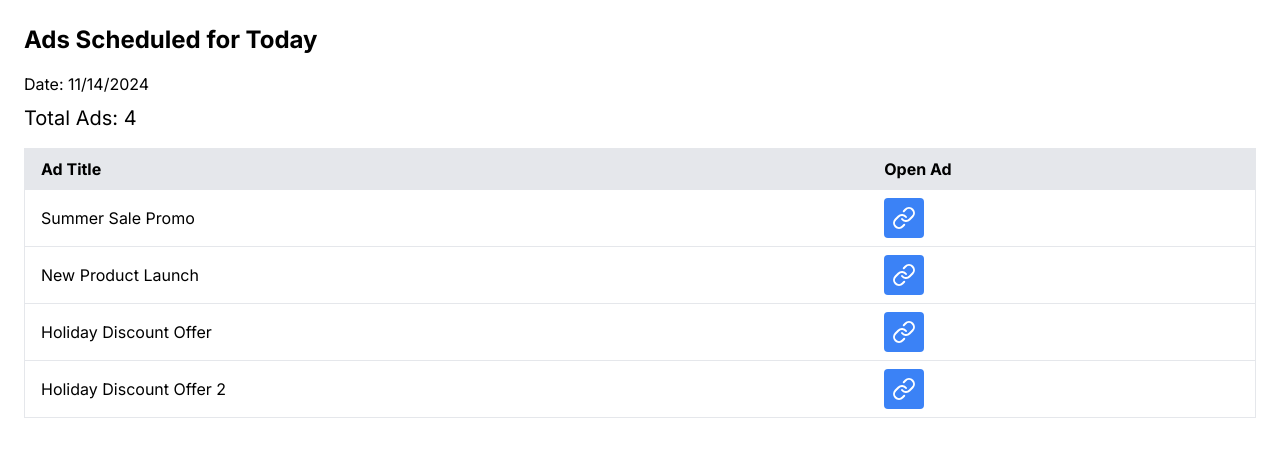
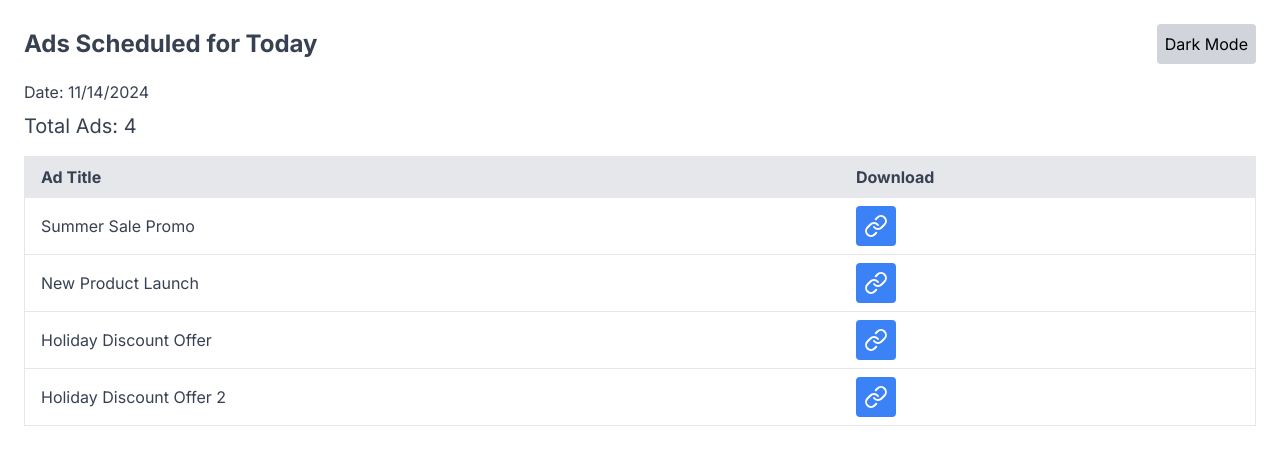
Before and after one commit to pistah-ad/pistah-ssp, a Next.js app: page / in a window 1280 px wide. Shown: the top 464 px of the page. Built offline with nearby package versions, Linux system fonts and the light colour scheme.

Commit message:
add dark mode

```diff
--- a/package.json
+++ b/package.json
@@ -11,6 +11,7 @@
   "dependencies": {
     "@vercel/blob": "^0.26.0",
     "@vercel/speed-insights": "^1.1.0",
+    "autoprefixer": "^10.4.20",
     "next": "^15.0.3",
     "react": "^18",
     "react-dom": "^18",
@@ -24,8 +25,8 @@
     "@types/react-dom": "^18",
     "eslint": "^8",
     "eslint-config-next": "14.2.3",
-    "postcss": "^8",
-    "tailwindcss": "^3.4.1",
+    "postcss": "^8.4.49",
+    "tailwindcss": "^3.4.15",
     "typescript": "5.6.3"
   }
 }
--- a/public/styles/global.css
+++ /dev/null
@@ -1,5 +0,0 @@
-/* styles/globals.css */
-
-@tailwind base;
-@tailwind components;
-@tailwind utilities;
--- a/src/app/components/AdItem.tsx
+++ b/src/app/components/AdItem.tsx
@@ -1,13 +1,16 @@
 import React from "react";
 import { Ad } from "../types/ad";
 import LinkButton from "./shared/LinkButton";
+
 interface AdItemProps {
   ad: Ad;
 }
 
 const AdItem: React.FC<AdItemProps> = ({ ad }) => (
-  <tr>
-    <td className="py-2 px-4 border-b">{ad.title}</td>
+  <tr className="hover:bg-gray-100 dark:hover:bg-gray-700">
+    <td className="py-2 px-4 border-b text-gray-700 dark:text-gray-300">
+      {ad.title}
+    </td>
     <td className="py-2 px-4 border-b">
       <LinkButton link={ad.downloadLink} />
     </td>
--- a/src/app/components/AdList.tsx
+++ b/src/app/components/AdList.tsx
@@ -7,11 +7,15 @@ interface AdListProps {
 }
 
 const AdList: React.FC<AdListProps> = ({ ads }) => (
-  <table className="min-w-full bg-white border">
-    <thead className="bg-gray-200">
+  <table className="min-w-full bg-white dark:bg-gray-800 border dark:border-gray-700">
+    <thead className="bg-gray-200 dark:bg-gray-700">
       <tr>
-        <th className="py-2 px-4 border-b text-left">Ad Title</th>
-        <th className="py-2 px-4 border-b text-left">Open Ad</th>
+        <th className="py-2 px-4 border-b text-left text-gray-700 dark:text-gray-300">
+          Ad Title
+        </th>
+        <th className="py-2 px-4 border-b text-left text-gray-700 dark:text-gray-300">
+          Download
+        </th>
       </tr>
     </thead>
     <tbody>
--- a/src/app/components/Dashboard.tsx
+++ b/src/app/components/Dashboard.tsx
@@ -5,18 +5,26 @@ import useSWR from "swr";
 import { fetchAds } from "../services/adService";
 import AdList from "./AdList";
 import { Ad } from "../types/ad";
+import DarkModeToggle from "./shared/DarkModeToggleButton"; // Import the toggle button
 
 const Dashboard: React.FC = () => {
   const { data: ads, error } = useSWR<Ad[]>("/api/ads", fetchAds);
 
-  if (error) return <div>Error loading ads.</div>;
-  if (!ads) return <div>Loading...</div>;
+  if (error)
+    return (
+      <div className="text-red-500 dark:text-red-300">Error loading ads.</div>
+    );
+  if (!ads)
+    return <div className="text-gray-700 dark:text-gray-300">Loading...</div>;
 
   const today = new Date().toLocaleDateString();
 
   return (
-    <div className="p-6">
-      <h1 className="text-2xl font-bold mb-4">Ads Scheduled for Today</h1>
+    <div className="p-6 bg-white text-gray-700 dark:bg-gray-900 dark:text-gray-200 min-h-screen">
+      <div className="flex justify-between items-center mb-4">
+        <h1 className="text-2xl font-bold">Ads Scheduled for Today</h1>
+        <DarkModeToggle /> {/* Add the toggle button */}
+      </div>
       <p className="mb-2">Date: {today}</p>
       <h2 className="text-xl mb-4">Total Ads: {ads.length}</h2>
 
--- /dev/null
+++ b/src/app/components/shared/DarkModeToggleButton.tsx
@@ -0,0 +1,35 @@
+import React, { useEffect, useState } from "react";
+
+const DarkModeToggle: React.FC = () => {
+  const [isDarkMode, setIsDarkMode] = useState(false);
+
+  // Load the theme from localStorage on initial render
+  useEffect(() => {
+    const root = document.documentElement;
+    const savedTheme = localStorage.getItem("theme");
+    if (savedTheme === "dark") {
+      root.classList.add("dark");
+      setIsDarkMode(true);
+    }
+  }, []);
+
+  // Toggle the theme and save it to localStorage
+  const toggleDarkMode = () => {
+    const root = document.documentElement;
+    const newTheme = !isDarkMode ? "dark" : "light";
+    root.classList.toggle("dark", !isDarkMode);
+    localStorage.setItem("theme", newTheme);
+    setIsDarkMode(!isDarkMode);
+  };
+
+  return (
+    <button
+      onClick={toggleDarkMode}
+      className="p-2 bg-gray-300 dark:bg-gray-700 text-black dark:text-white rounded"
+    >
+      {isDarkMode ? "Light Mode" : "Dark Mode"}
+    </button>
+  );
+};
+
+export default DarkModeToggle;
--- a/src/app/layout.tsx
+++ b/src/app/layout.tsx
@@ -1,7 +1,7 @@
 import type { Metadata } from "next";
 import { Inter } from "next/font/google";
 import { SpeedInsights } from "@vercel/speed-insights/next";
-import "../../public/styles/global.css";
+import "../styles/global.css";
 
 const inter = Inter({ subsets: ["latin"] });
 
--- /dev/null
+++ b/src/styles/global.css
@@ -0,0 +1,7 @@
+@tailwind base;
+@tailwind components;
+@tailwind utilities;
+
+html {
+    transition: background-color 0.3s, color 0.3s;
+}
--- a/tailwind.config.ts
+++ b/tailwind.config.ts
@@ -1,6 +1,7 @@
 import type { Config } from "tailwindcss";
 
 const config: Config = {
+  darkMode: "class",
   content: [
     "./src/pages/**/*.{js,ts,jsx,tsx,mdx}",
     "./src/components/**/*.{js,ts,jsx,tsx,mdx}",
```
Also changed, not shown: 1 other file (tests, documents, lock files or other folders).
